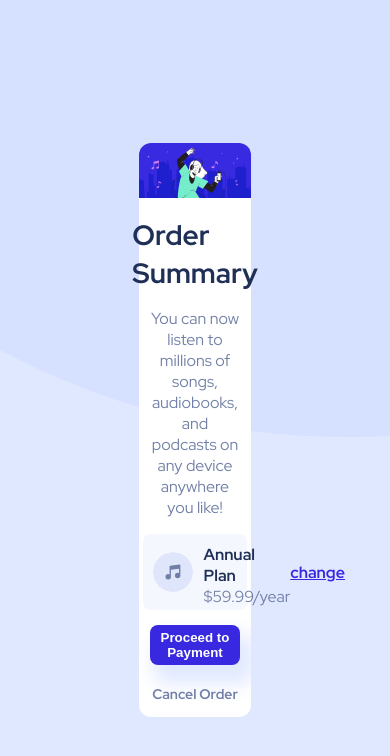
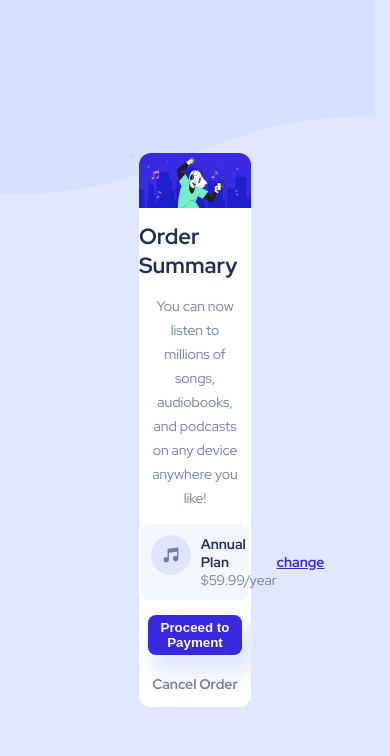
Before and after one commit to Tksmith-guru/Order-Summary-Component, a plain HTML site: page index.html in a window 390 px wide. Drawn offline with Linux system fonts and the light colour scheme.

Commit message:
all done

```diff
--- a/index.html
+++ b/index.html
@@ -16,8 +16,8 @@
 			<main id="container">
 			<img src="images/illustration-hero.svg" id="main" class="img1" alt="main-img">
 			<h1 class="heading">Order Summary</h1>
-			<p class="p1">You can now listen to millions of songs, audiobooks, and podcasts on any device anywhere you like!</p>
-			<div class="row-align">
+			<p class="p1" id="first">You can now listen to millions of songs, audiobooks, and podcasts on any device anywhere you like!</p>
+			<div class="row-align"id="row">
 				<div class="left-align">
 				<img src="images/icon-music.svg" class="img2" alt="music-img">
 				<div class="column-grp">
--- a/styles.css
+++ b/styles.css
@@ -18,7 +18,6 @@ main {
 	height: ;
 	width: 30%;
 	border-radius: 12px;
-	border: 2px solid re;
 	background-color: rgb(255,255,255);
 }
 
@@ -26,9 +25,9 @@ main {
 	display: flex;
 	flex-direction: row;
 	justify-content: space-between;
+	align-items: center;
 	width: 74%;
 	height: 56px;
-	border: 2px solid yello;
 	border-radius: 8px;
 	padding: 10px;
 	background-color: hsl(225, 100%, 98%);
@@ -37,7 +36,6 @@ main {
 .left-align {
 	display: flex;
 	flex-direction: row;
-	justify-content: center;
 }
 
 h1 {
@@ -65,7 +63,6 @@ button:hover {
 }
 
 a {
-	align-self: center;
 	color: hsl(245, 75%, 52%);
 	font-weight: bold;
 }
@@ -84,7 +81,6 @@ a:hover {
 	width: 40px;
 	height:40px;
 	border-radius: 50%;
-	align-self: center;
 	margin-right: 10px;
 }
 
@@ -118,15 +114,35 @@ a:hover {
 	color: rgb(0,0,0);
 	cursor: pointer;
 }
-/*
-@media only screen and (max-width: 1050px) and (min-width: 200px) {
-	#container {
-		height: 24%;
+
+
+@media only screen and (max-width: 1050px) {
+	#first {
+		width: 77%;
+		font-size: 14px;
+		line-height: 24px;
+	}
+
+	body {
+		background-image: url("images/pattern-background-mobile.svg");
+		background-repeat: no-repeat;
+	}
+
+	.heading {
+		font-size: 22px;
+	}
+
+	#row {
+		width: 79%;
+	}
+
+	.p2,
+	.p3,
+	a {
+		font-size: 14px;
+	}
+
+	button {
+		width: 84%;
 	}
 }
-
-@media only screen and (max-width: 310px) and (min-width: 100px) {
-	#container {
-		height: 18%;
-	}
-}
```
